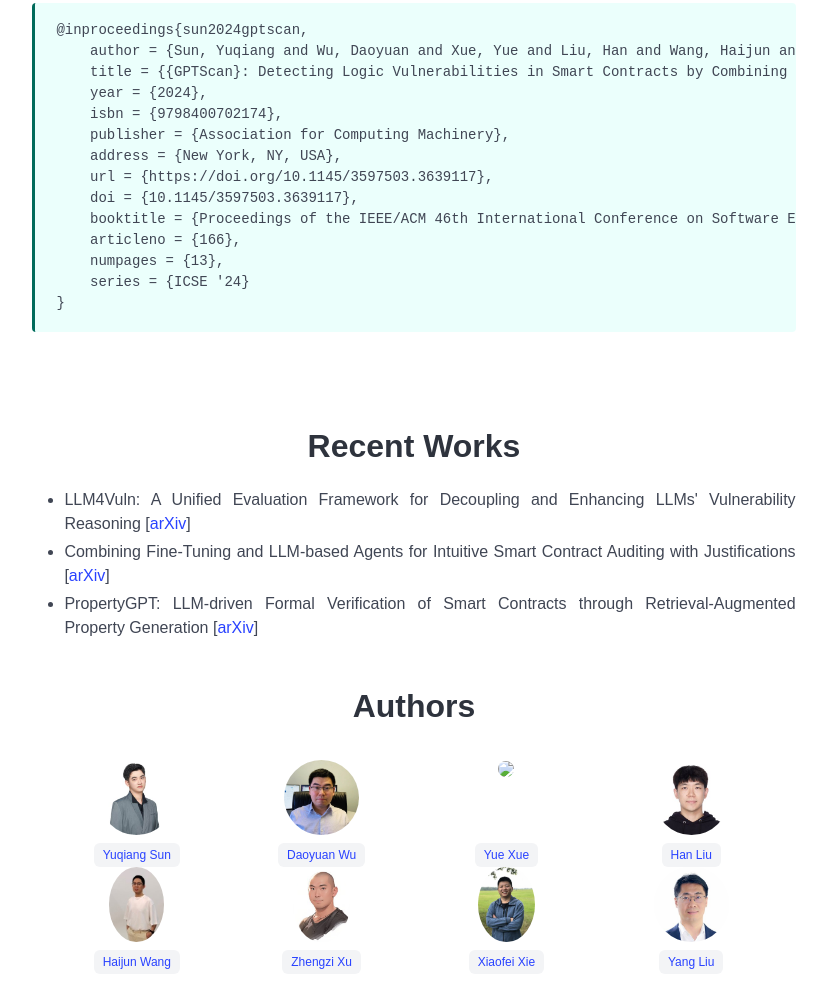
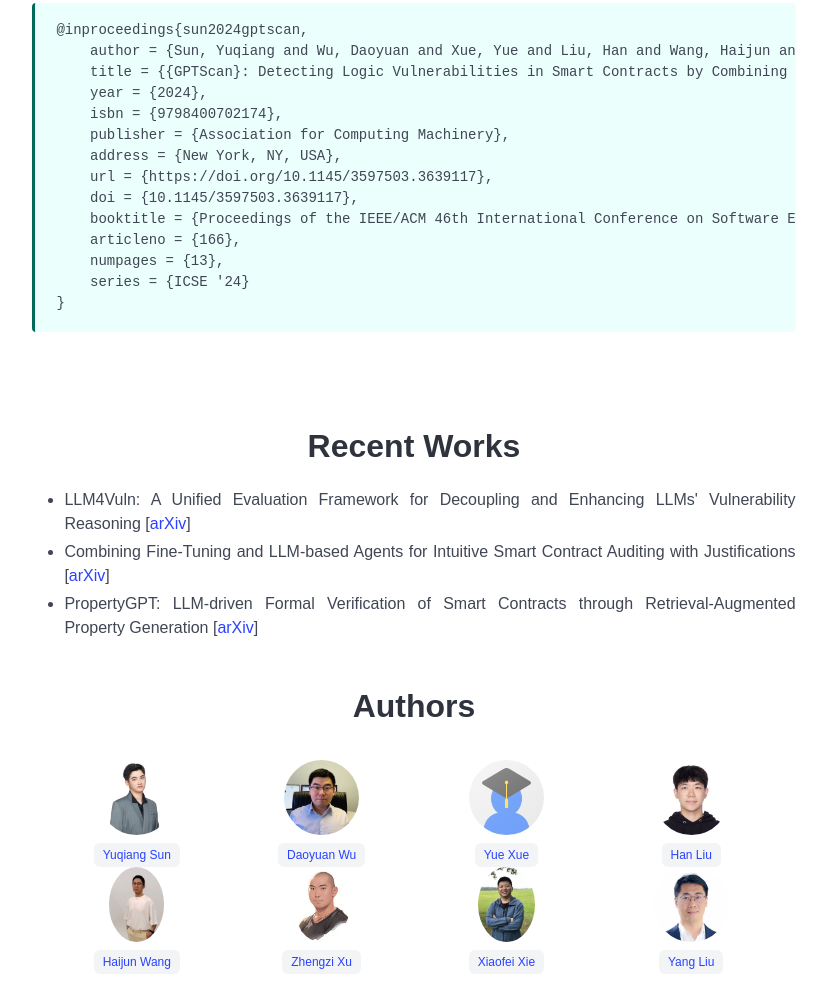
Before and after one commit to ZepScope/ZepScope.github.io, a plain HTML site: page index.html in a window 1280 px wide. Shown: the part 1187-2195 px from the top of the page, without its empty margins (226-1053 px from the left). Drawn offline with nearby package versions, Linux system fonts and the light colour scheme; no server answers; some icons are missing.

Commit message:
Update index.html

```diff
--- a/index.html
+++ b/index.html
@@ -172,7 +172,7 @@
                                     </td>
                                     <td width="25%"><img class="custom-style" src="static/images/daoyuan.jpg">
                                     </td>
-                                    <td width="25%"><img class="custom-style" src="static/images/avatar_scholar_256.jpg">
+                                    <td width="25%"><img class="custom-style" src="static/images/avatar_scholar_256.png">
                                     </td>
                                     <td width="25%"><img class="custom-style" src="static/images/liuhan.jpg">
                                     </td>
```
